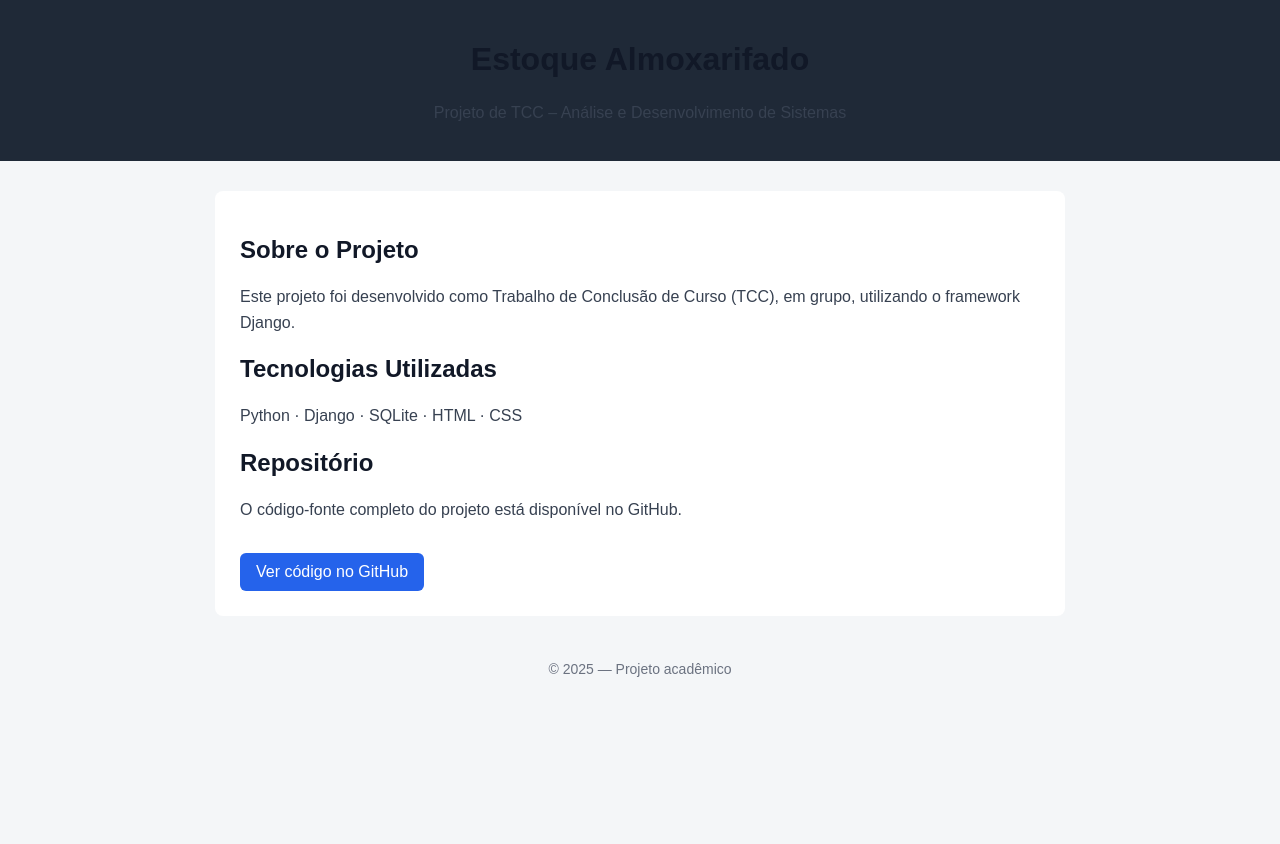
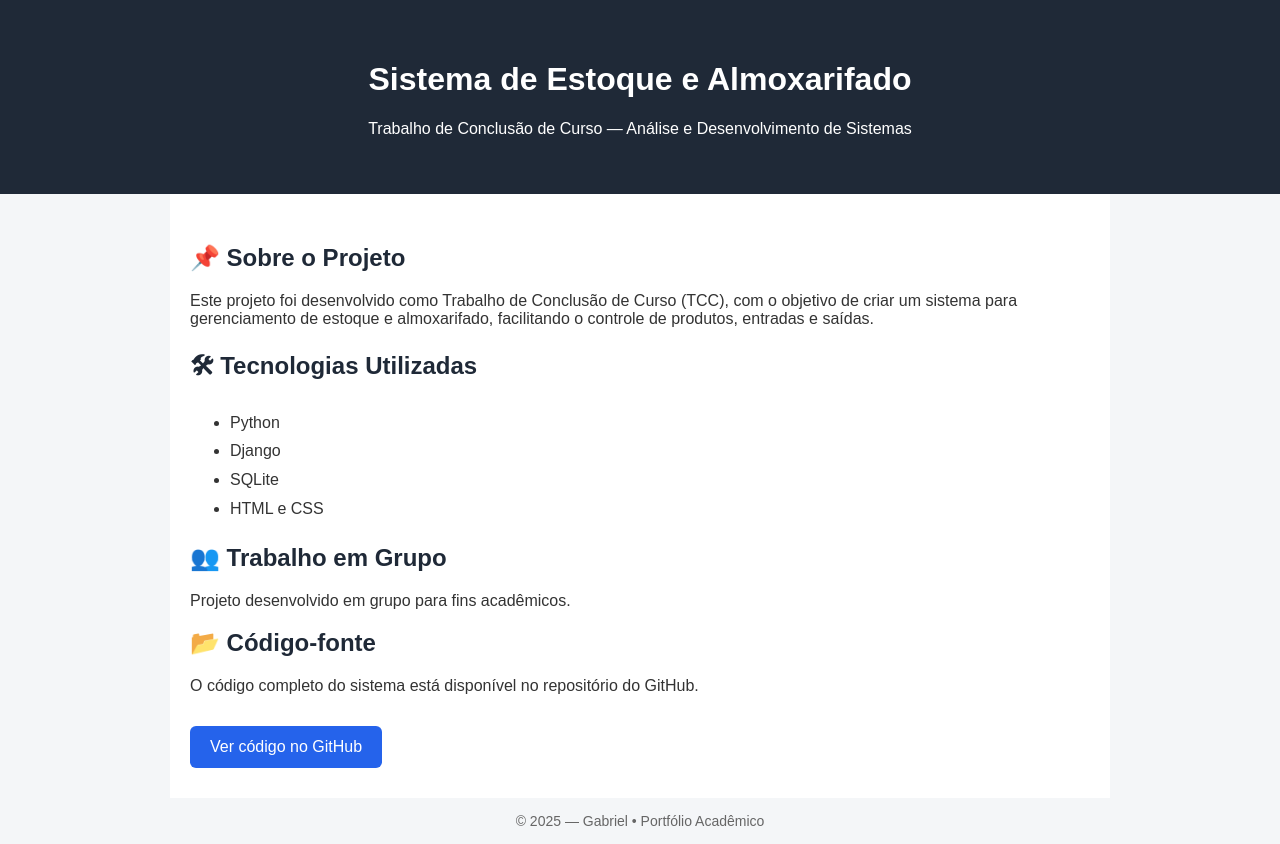
Before and after one commit to aeGabriel/EstoqueAlmoxarifado, a plain HTML site: page index.html in a window 1280 px wide. Before the commit the page ends 800 px from the top, so only its background shows below. Drawn offline with Linux system fonts and the light colour scheme.

Commit message:
Atualizar o index.html

```diff
--- a/index.html
+++ b/index.html
@@ -2,7 +2,7 @@
 <html lang="pt-BR">
 <head>
   <meta charset="UTF-8">
-  <title>Estoque Almoxarifado</title>
+  <title>Estoque Almoxarifado | TCC</title>
   <meta name="viewport" content="width=device-width, initial-scale=1.0">
   <style>
     body {
@@ -10,78 +10,83 @@
       background: #f4f6f8;
       margin: 0;
       padding: 0;
+      color: #333;
     }
     header {
       background: #1f2937;
-      color: white;
-      padding: 20px;
+      color: #fff;
+      padding: 40px 20px;
       text-align: center;
     }
-    main {
-      max-width: 800px;
-      margin: 30px auto;
-      background: white;
-      padding: 25px;
-      border-radius: 8px;
+    section {
+      max-width: 900px;
+      margin: auto;
+      padding: 30px 20px;
+      background: #fff;
     }
-    h1, h2 {
-      color: #111827;
+    h2 {
+      color: #1f2937;
     }
-    p {
-      line-height: 1.6;
-      color: #374151;
+    ul {
+      line-height: 1.8;
     }
-    a {
+    .btn {
       display: inline-block;
       margin-top: 15px;
-      padding: 10px 16px;
+      padding: 12px 20px;
       background: #2563eb;
-      color: white;
+      color: #fff;
       text-decoration: none;
       border-radius: 6px;
-    }
-    a:hover {
-      background: #1d4ed8;
     }
     footer {
       text-align: center;
       padding: 15px;
-      color: #6b7280;
       font-size: 14px;
+      color: #666;
     }
   </style>
 </head>
 <body>
 
 <header>
-  <h1>Estoque Almoxarifado</h1>
-  <p>Projeto de TCC – Análise e Desenvolvimento de Sistemas</p>
+  <h1>Sistema de Estoque e Almoxarifado</h1>
+  <p>Trabalho de Conclusão de Curso — Análise e Desenvolvimento de Sistemas</p>
 </header>
 
-<main>
-  <h2>Sobre o Projeto</h2>
+<section>
+  <h2>📌 Sobre o Projeto</h2>
   <p>
     Este projeto foi desenvolvido como Trabalho de Conclusão de Curso (TCC),
-    em grupo, utilizando o framework Django.
+    com o objetivo de criar um sistema para gerenciamento de estoque e
+    almoxarifado, facilitando o controle de produtos, entradas e saídas.
   </p>
 
-  <h2>Tecnologias Utilizadas</h2>
+  <h2>🛠 Tecnologias Utilizadas</h2>
+  <ul>
+    <li>Python</li>
+    <li>Django</li>
+    <li>SQLite</li>
+    <li>HTML e CSS</li>
+  </ul>
+
+  <h2>👥 Trabalho em Grupo</h2>
   <p>
-    Python · Django · SQLite · HTML · CSS
+    Projeto desenvolvido em grupo para fins acadêmicos.
   </p>
 
-  <h2>Repositório</h2>
+  <h2>📂 Código-fonte</h2>
   <p>
-    O código-fonte completo do projeto está disponível no GitHub.
+    O código completo do sistema está disponível no repositório do GitHub.
   </p>
 
-  <a href="https://github.com/aegabriel/EstoqueAlmoxarifado" target="_blank">
+  <a class="btn" href="https://github.com/aegabriel/EstoqueAlmoxarifado">
     Ver código no GitHub
   </a>
-</main>
+</section>
 
 <footer>
-  © 2025 — Projeto acadêmico
+  © 2025 — Gabriel • Portfólio Acadêmico
 </footer>
 
 </body>
```
